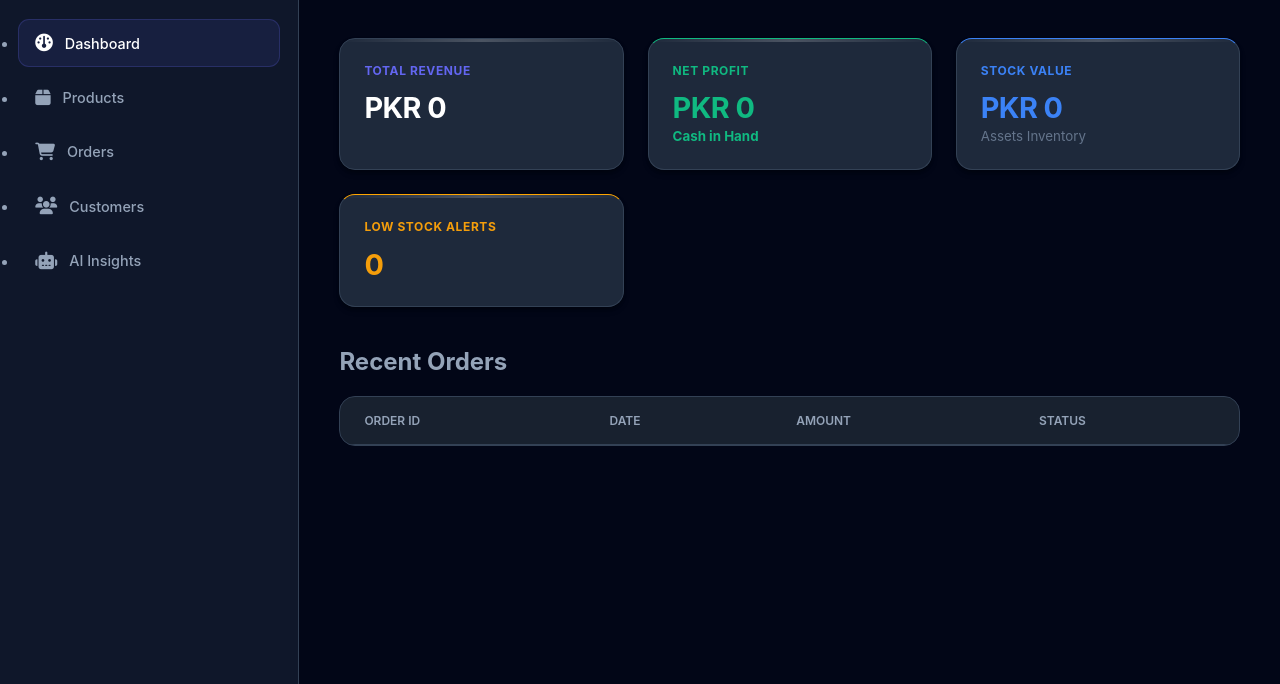
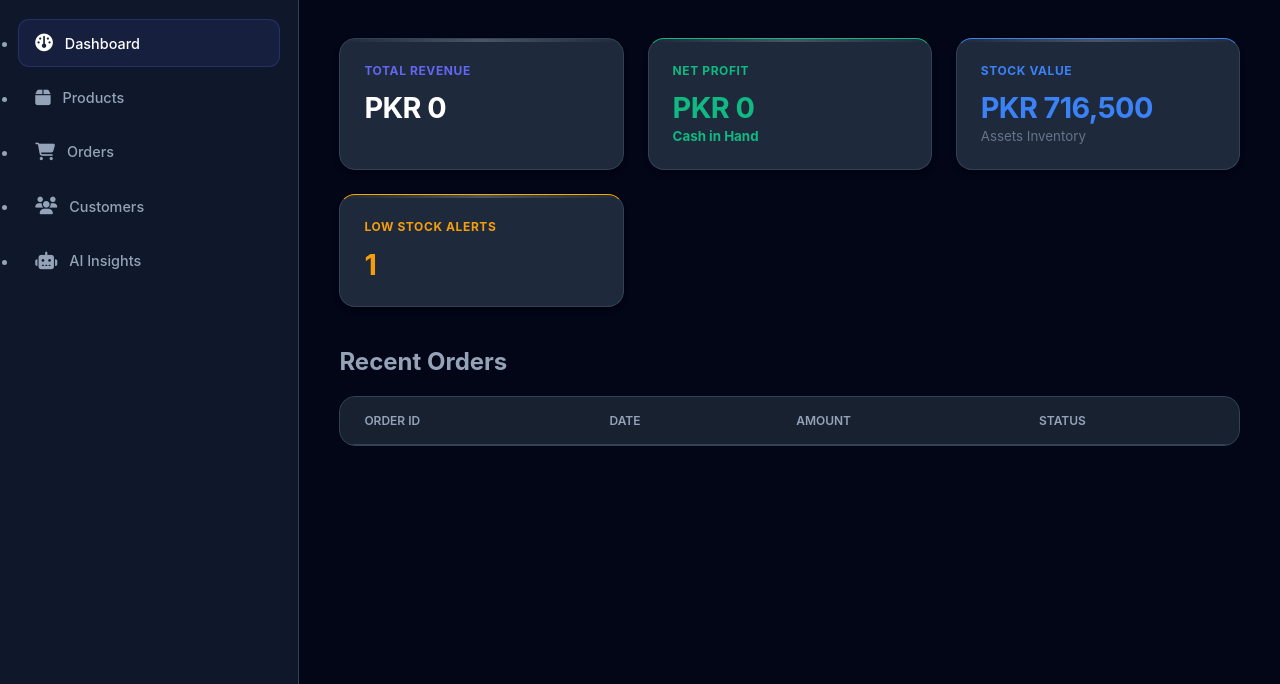
Before and after one commit to malikmoon12098-ai/ROYAL-FRAGRANCE2, a plain HTML site: page admin.html in a window 1280 px wide. Shown: the part 116-800 px from the top of the page. Drawn offline with Linux system fonts and the light colour scheme.

Commit message:
Add files via upload

```diff
--- a/admin.html
+++ b/admin.html
@@ -90,6 +90,7 @@
         </div>
     </div>
 
+    <script src="products.js"></script>
     <script src="admin-script.js"></script>
 </body>
 
```
